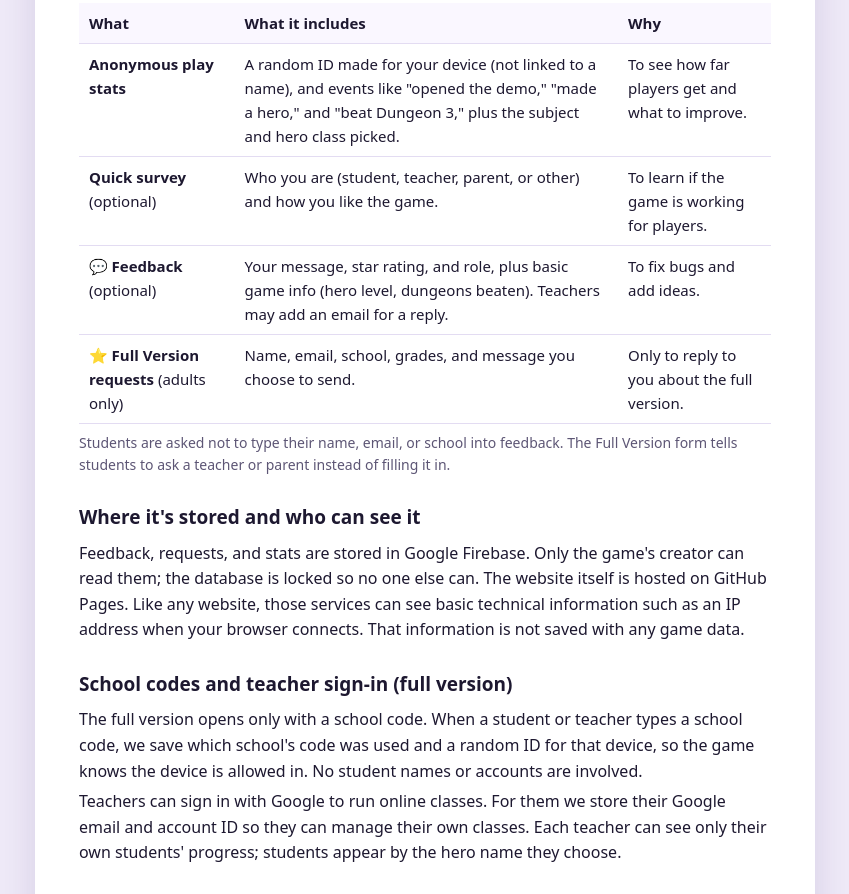
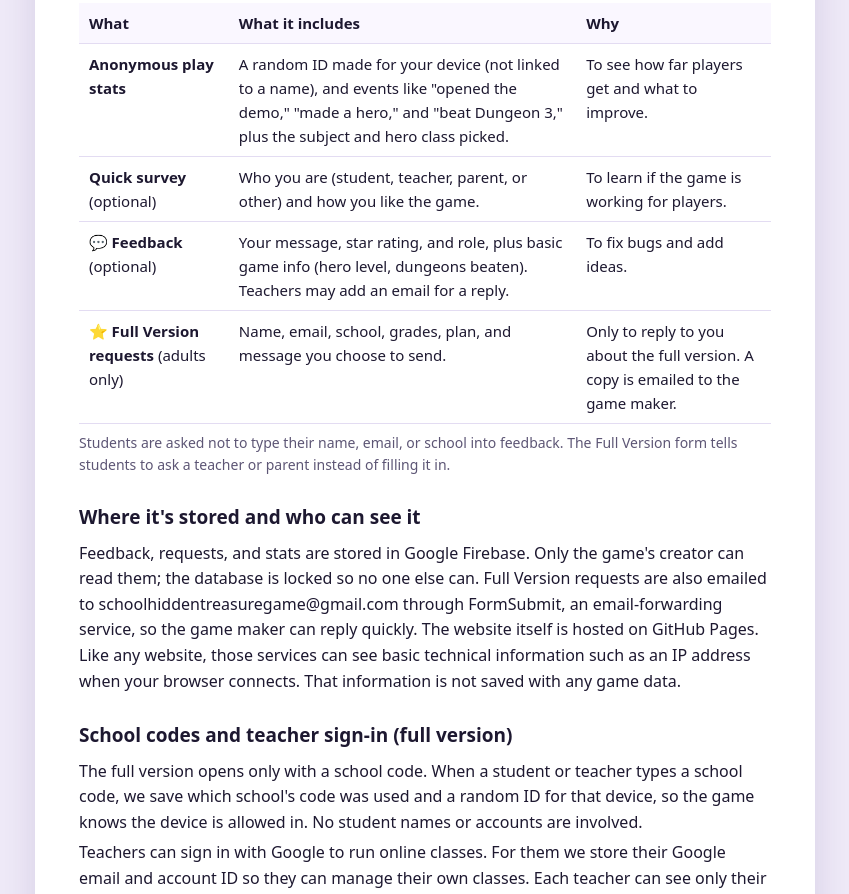
Before and after one commit to gwalker84/hidden-treasure-demo, a plain HTML site: page privacy.html in a window 1280 px wide. Shown: the part 569-1463 px from the top of the page, without its empty margins (215-1064 px from the left). Drawn offline with Linux system fonts and the light colour scheme.

Commit message:
Email Full Version requests to schoolhiddentreasuregame@gmail.com; privacy note

```diff
--- a/privacy.html
+++ b/privacy.html
@@ -30,12 +30,12 @@ th,td{text-align:left;padding:8px 10px;border-bottom:1px solid var(--line);verti
 <tr><td><b>Anonymous play stats</b></td><td>A random ID made for your device (not linked to a name), and events like "opened the demo," "made a hero," and "beat Dungeon 3," plus the subject and hero class picked.</td><td>To see how far players get and what to improve.</td></tr>
 <tr><td><b>Quick survey</b> (optional)</td><td>Who you are (student, teacher, parent, or other) and how you like the game.</td><td>To learn if the game is working for players.</td></tr>
 <tr><td><b>💬 Feedback</b> (optional)</td><td>Your message, star rating, and role, plus basic game info (hero level, dungeons beaten). Teachers may add an email for a reply.</td><td>To fix bugs and add ideas.</td></tr>
-<tr><td><b>⭐ Full Version requests</b> (adults only)</td><td>Name, email, school, grades, and message you choose to send.</td><td>Only to reply to you about the full version.</td></tr>
+<tr><td><b>⭐ Full Version requests</b> (adults only)</td><td>Name, email, school, grades, plan, and message you choose to send.</td><td>Only to reply to you about the full version. A copy is emailed to the game maker.</td></tr>
 </table>
 <p class="mute">Students are asked not to type their name, email, or school into feedback. The Full Version form tells students to ask a teacher or parent instead of filling it in.</p>
 
 <h2>Where it's stored and who can see it</h2>
-<p>Feedback, requests, and stats are stored in Google Firebase. Only the game's creator can read them; the database is locked so no one else can. The website itself is hosted on GitHub Pages. Like any website, those services can see basic technical information such as an IP address when your browser connects. That information is not saved with any game data.</p>
+<p>Feedback, requests, and stats are stored in Google Firebase. Only the game's creator can read them; the database is locked so no one else can. Full Version requests are also emailed to schoolhiddentreasuregame@gmail.com through FormSubmit, an email-forwarding service, so the game maker can reply quickly. The website itself is hosted on GitHub Pages. Like any website, those services can see basic technical information such as an IP address when your browser connects. That information is not saved with any game data.</p>
 
 <h2>School codes and teacher sign-in (full version)</h2>
 <p>The full version opens only with a school code. When a student or teacher types a school code, we save which school's code was used and a random ID for that device, so the game knows the device is allowed in. No student names or accounts are involved.</p>
```
Also changed, not shown: index.html (+1 -0 lines).
